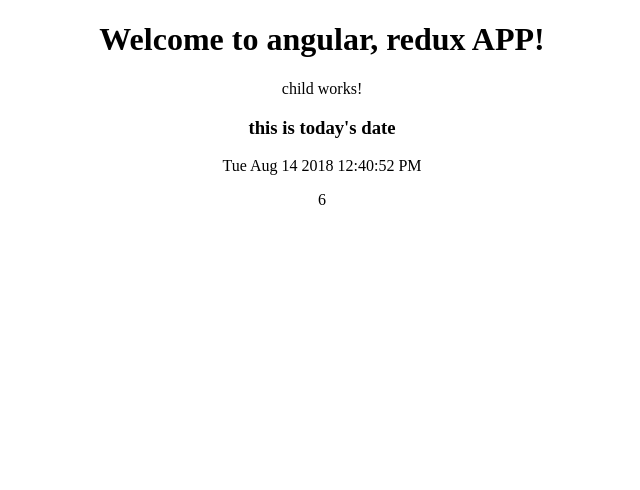
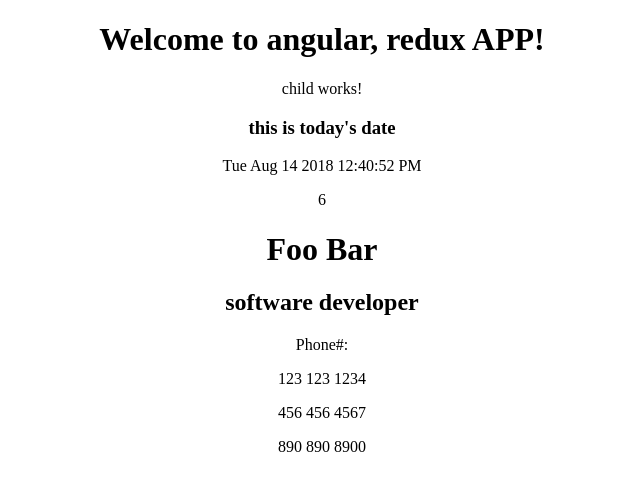
Before and after one commit to ManuelCabrera01/angular-redux-practice, an Angular app in the folder client/: page / in a window 1280 px wide. Shown: the top 490 px of the page, without its empty margins (318-958 px from the left). Built offline with nearby package versions, Linux system fonts and the light colour scheme.

Commit message:
directive 1

```diff
--- /dev/null
+++ b/client/src/app/address-card/address-card.component.html
@@ -0,0 +1,10 @@
+<div>
+  <h1>{{user.name}}</h1>
+  <h2>{{user.tittle}}</h2>
+  <p>{{user.address}}</p>
+  <p>Phone#:</p>
+  <div>
+    <p *ngFor="let phoneNumber of user.phone">{{phoneNumber}}</p>
+
+  </div>
+</div>
--- /dev/null
+++ b/client/src/app/address-card/address-card.component.ts
@@ -0,0 +1,20 @@
+import { Component, OnInit } from "@angular/core";
+
+@Component({
+  selector: "app-address-card",
+  templateUrl: "./address-card.component.html",
+  styleUrls: ["./address-card.component.css"]
+})
+export class AddressCardComponent implements OnInit {
+  user: any;
+  constructor() {
+    this.user = {
+      name: "Foo Bar",
+      tittle: "software developer",
+      addres: "1468 main street, city state, 10001",
+      phone: ["123 123 1234", "456 456 4567", "890 890 8900"]
+    };
+  }
+
+  ngOnInit() {}
+}
--- a/client/src/app/app.component.html
+++ b/client/src/app/app.component.html
@@ -5,6 +5,6 @@
   </h1>
   <app-child></app-child>
   <app-date></app-date>
-
+  <app-address-card></app-address-card>
 
 </div>
--- a/client/src/app/app.module.ts
+++ b/client/src/app/app.module.ts
@@ -4,12 +4,14 @@ import { NgModule } from '@angular/core';
 import { AppComponent } from './app.component';
 import { ChildComponent } from './child/child.component';
 import { DateComponent } from './date/date.component';
+import { AddressCardComponent } from './address-card/address-card.component';
 
 @NgModule({
   declarations: [
     AppComponent,
     ChildComponent,
-    DateComponent
+    DateComponent,
+    AddressCardComponent
   ],
   imports: [
     BrowserModule
```
Also changed, not shown: client/src/app/address-card/address-card.component.css (added), 1 other file (tests, documents, lock files or other folders).
